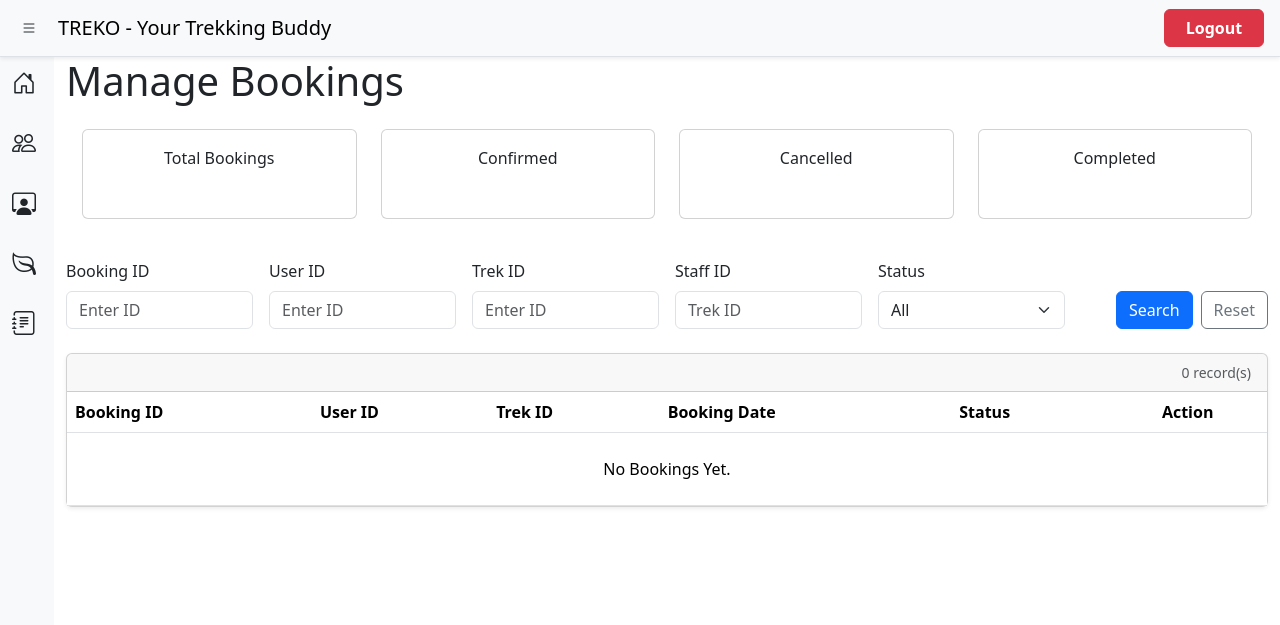
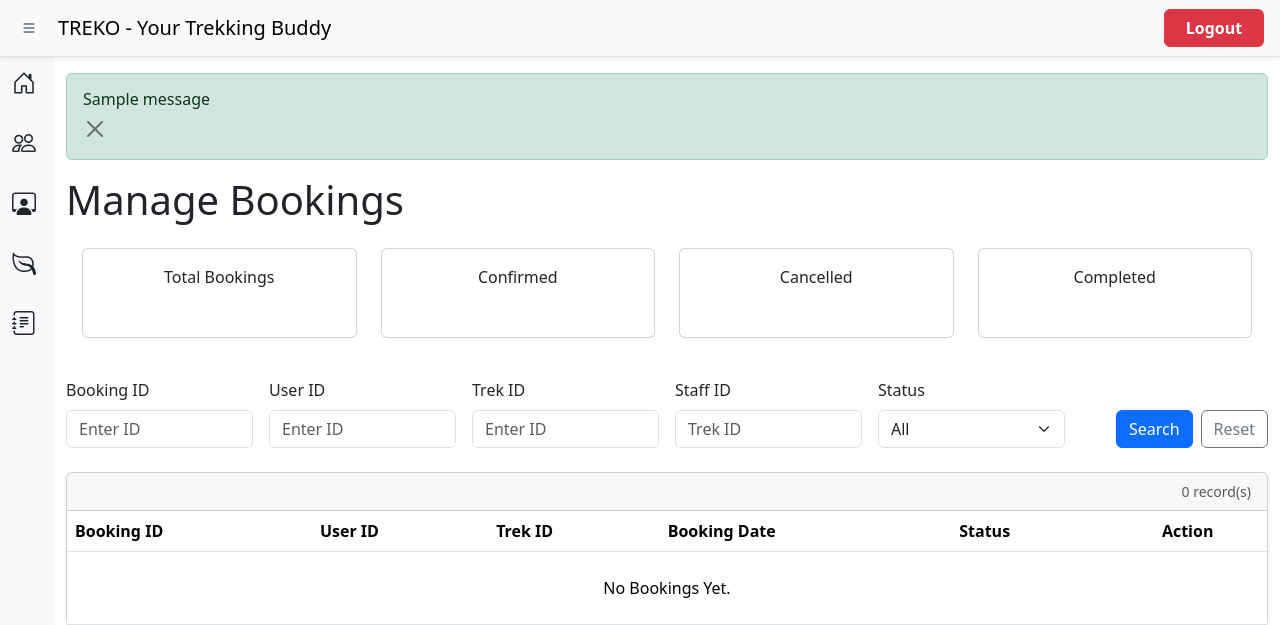
Before and after one commit to vini-cyberpunk/trekking-management-system_23f3002456, a Flask app: page /admin/bookings in a window 1280 px wide. Shown: the top 625 px of the page. Run offline with Flask 3, Linux system fonts and the light colour scheme; a user stored in the database is signed in; tables that the repository leaves empty hold one stand-in row (values such as "Sample post"); one stand-in notice (Sample message) is shown; parts of the project's set-up code (start-up, migrations or seed data) failed here and were passed over.

Commit message:
it will show flashed messages from now

```diff
--- a/app/templates/admin/admin_base.html
+++ b/app/templates/admin/admin_base.html
@@ -126,6 +126,26 @@
 
 			<div class="col min-vh-100">
 
+				{% with messages = get_flashed_messages(with_categories=true) %}
+
+					{% if messages %}
+
+						{% for category, message in messages %}
+
+							<div class="alert alert-{{ category }} alert-dismissable fade show mt-3" role="alert">
+
+								<h6>{{ message }}</h6>
+
+								<button class="btn-close" type="button" data-bs-dismiss="alert"></button>
+
+							</div>
+
+						{% endfor %}
+
+					{% endif %}
+
+				{% endwith %}
+
 				{% block main_content %}
 
 				{% endblock %}
```
